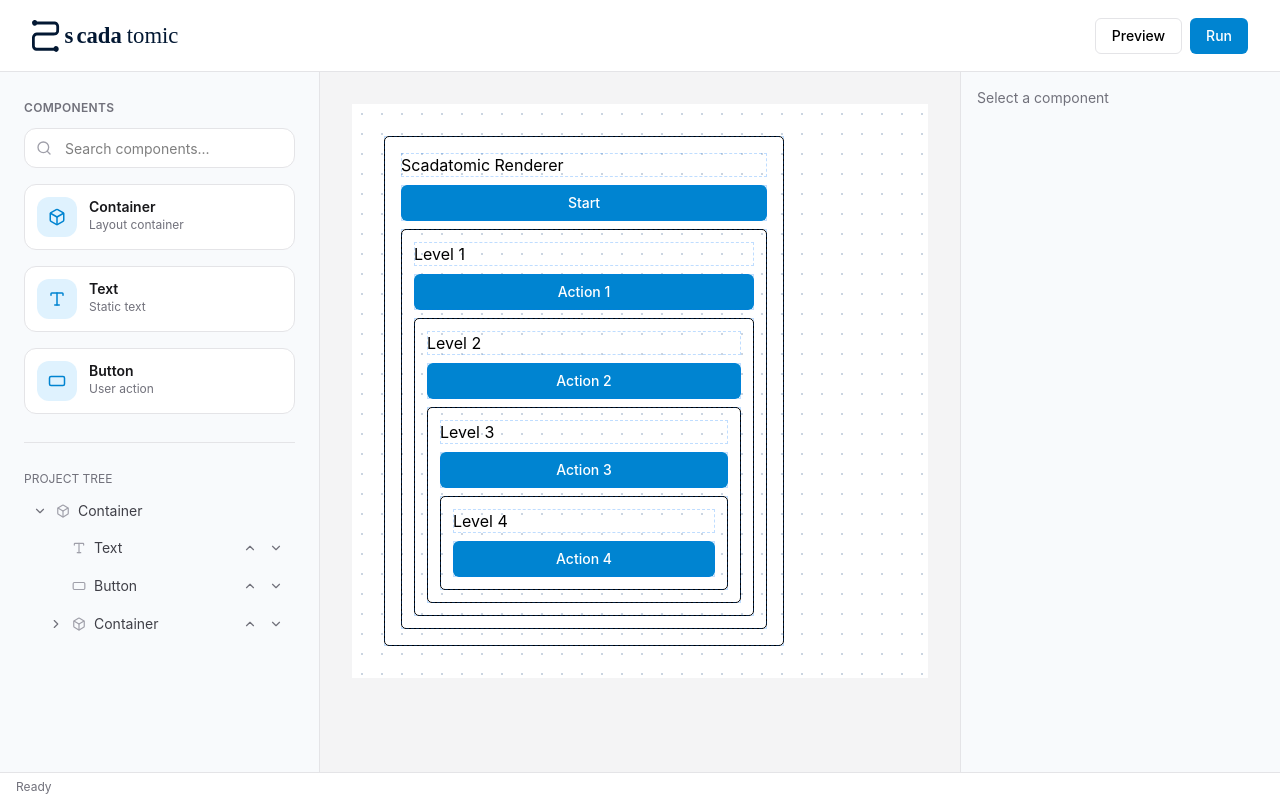
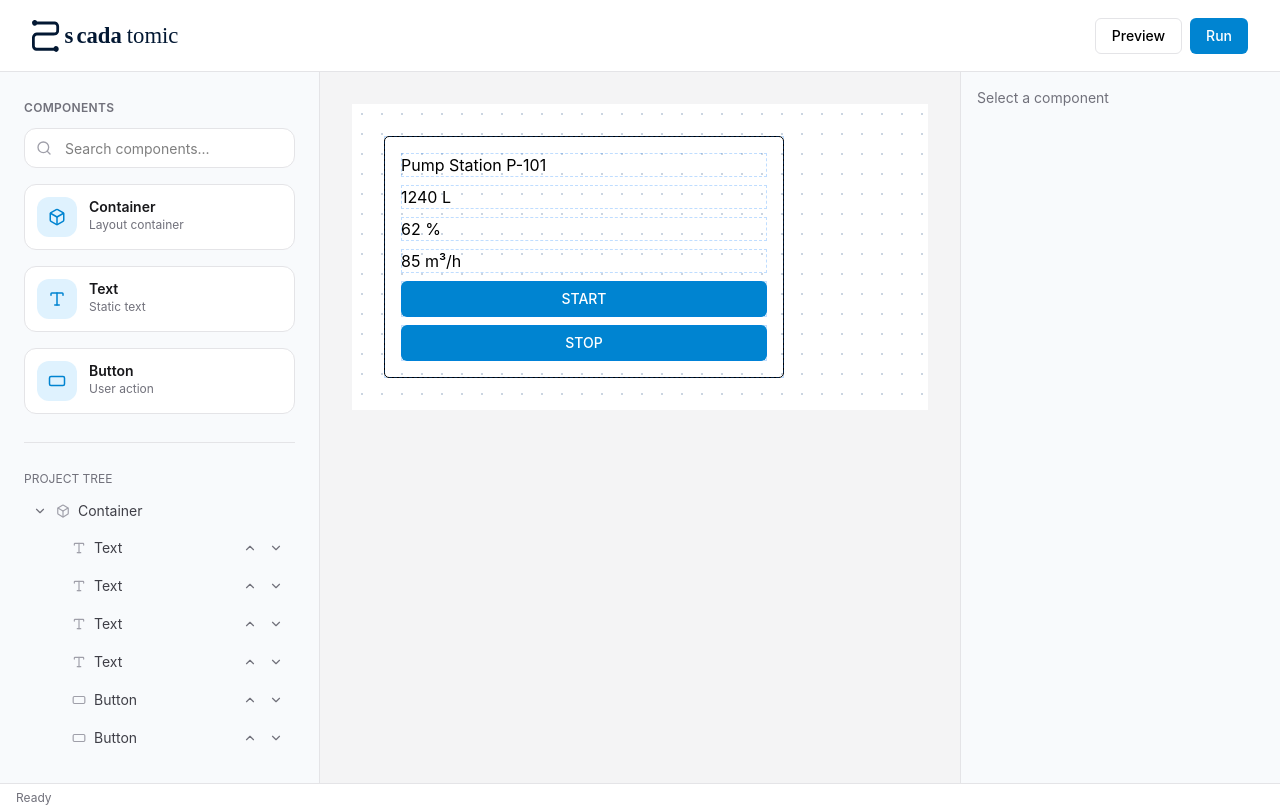
Before and after one commit to emzet92/scadatomic-editor-v4, a React (Vite) app: page / in a window 1280 px wide. Built offline with nearby package versions, Linux system fonts and the light colour scheme.

Commit message:
sample component with tags for tests

```diff
--- a/src/uiframework/EditorPage.tsx
+++ b/src/uiframework/EditorPage.tsx
@@ -41,175 +41,71 @@
     id: "root",
     type: "Container",
     props: {
-            display: "flex",
+      padding: 16,
       gap: 12,
-            padding: 16,
-            row: 1,
       borderSize: 1,
     },
     children: [
-            "title",
-            "button",
-            "panel1",
+      "stationTitle",
+      "levelLiters",
+      "levelPercent",
+      "flowRate",
+      "startButton",
+      "stopButton",
     ],
   },
 
-    title: {
-        id: "title",
+  stationTitle: {
+    id: "stationTitle",
     type: "Text",
     props: {
-            value: "Scadatomic Renderer",
+      value: "Pump Station P-101",
+      tag: "pump.stationName",
     },
   },
 
-    button: {
-        id: "button",
-        type: "Button",
+  levelLiters: {
+    id: "levelLiters",
+    type: "Text",
     props: {
-            label: "Start",
+      value: "1240 L",
+      tag: "tank.levelLiters",
     },
   },
 
-    //
-    // LEVEL 1
-    //
-    panel1: {
-        id: "panel1",
-        type: "Container",
-        props: {
-            display: "flex",
-            gap: 8,
-            padding: 12,
-            row: 0,
-            borderSize: 1,
-        },
-        children: [
-            "panel1Text",
-            "panel1Button",
-            "panel2",
-        ],
-    },
-
-    panel1Text: {
-        id: "panel1Text",
+  levelPercent: {
+    id: "levelPercent",
     type: "Text",
     props: {
-            value: "Level 1",
+      value: "62 %",
+      tag: "tank.levelPercent",
     },
   },
 
-    panel1Button: {
-        id: "panel1Button",
-        type: "Button",
+  flowRate: {
+    id: "flowRate",
+    type: "Text",
     props: {
-            label: "Action 1",
+      value: "85 m³/h",
+      tag: "pump.flowRate",
     },
   },
 
-    //
-    // LEVEL 2
-    //
-    panel2: {
-        id: "panel2",
-        type: "Container",
+  startButton: {
+    id: "startButton",
+    type: "Button",
     props: {
-            display: "flex",
-            gap: 8,
-            padding: 12,
-            row: 0,
-            borderSize: 1,
-        },
-        children: [
-            "panel2Text",
-            "panel2Button",
-            "panel3",
-        ],
-    },
-
-    panel2Text: {
-        id: "panel2Text",
-        type: "Text",
-        props: {
-            value: "Level 2",
+      label: "START",
+      tag: "pump.startCommand",
     },
   },
 
-    panel2Button: {
-        id: "panel2Button",
+  stopButton: {
+    id: "stopButton",
     type: "Button",
     props: {
-            label: "Action 2",
-        },
-    },
-
-    //
-    // LEVEL 3
-    //
-    panel3: {
-        id: "panel3",
-        type: "Container",
-        props: {
-            display: "flex",
-            gap: 8,
-            padding: 12,
-            row: 0,
-            borderSize: 1,
-        },
-        children: [
-            "panel3Text",
-            "panel3Button",
-            "panel4",
-        ],
-    },
-
-    panel3Text: {
-        id: "panel3Text",
-        type: "Text",
-        props: {
-            value: "Level 3",
-        },
-    },
-
-    panel3Button: {
-        id: "panel3Button",
-        type: "Button",
-        props: {
-            label: "Action 3",
-        },
-    },
-
-    //
-    // LEVEL 4
-    //
-    panel4: {
-        id: "panel4",
-        type: "Container",
-        props: {
-            display: "flex",
-            gap: 8,
-            padding: 12,
-            row: 0,
-            borderSize: 1,
-        },
-        children: [
-            "panel4Text",
-            "panel4Button",
-        ],
-    },
-
-    panel4Text: {
-        id: "panel4Text",
-        type: "Text",
-        props: {
-            value: "Level 4",
-        },
-    },
-
-    panel4Button: {
-        id: "panel4Button",
-        type: "Button",
-        props: {
-            label: "Action 4",
+      label: "STOP",
+      tag: "pump.stopCommand",
     },
   },
 };
```
Lines whose indentation alone changed are shown as unchanged.
